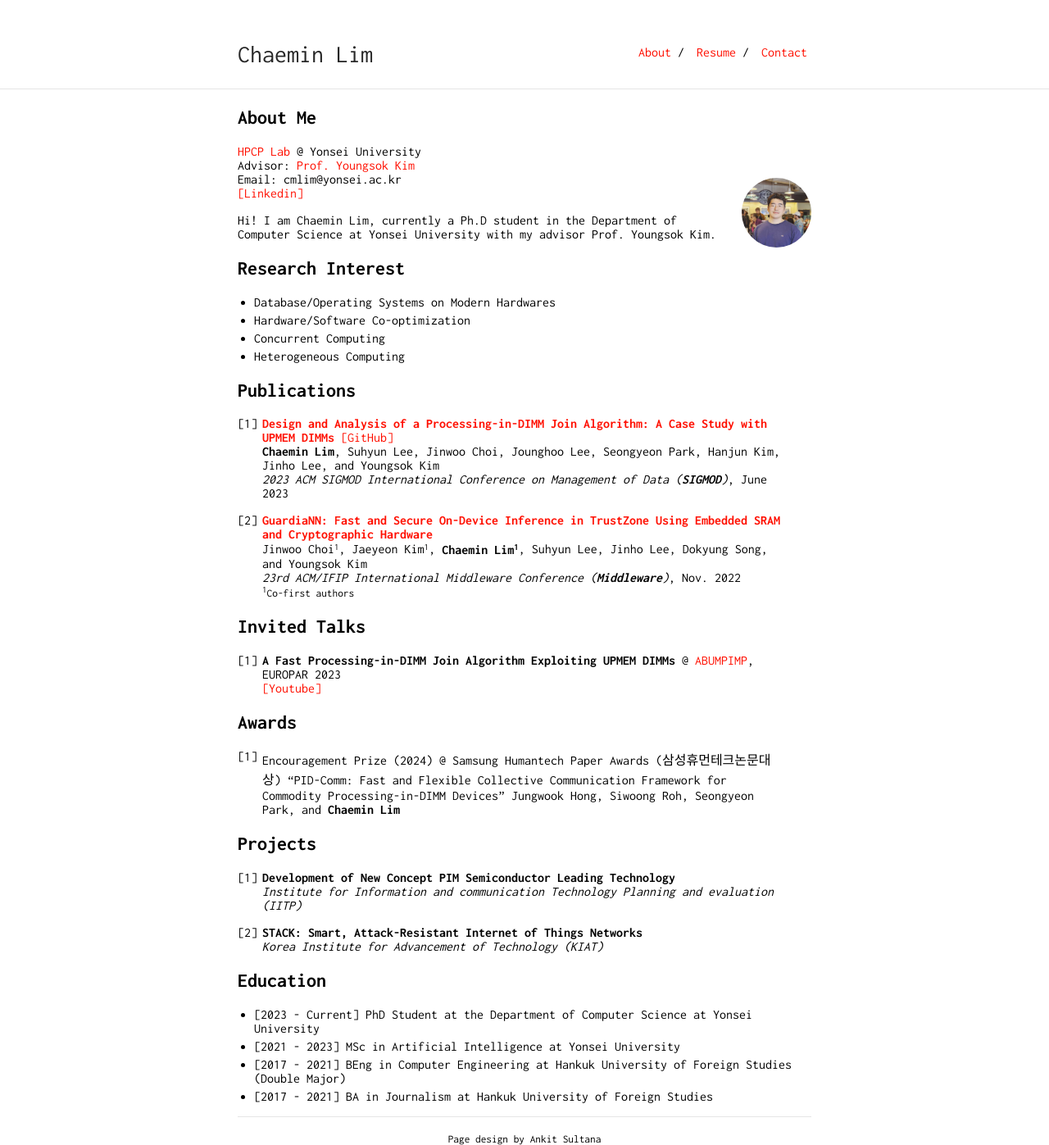
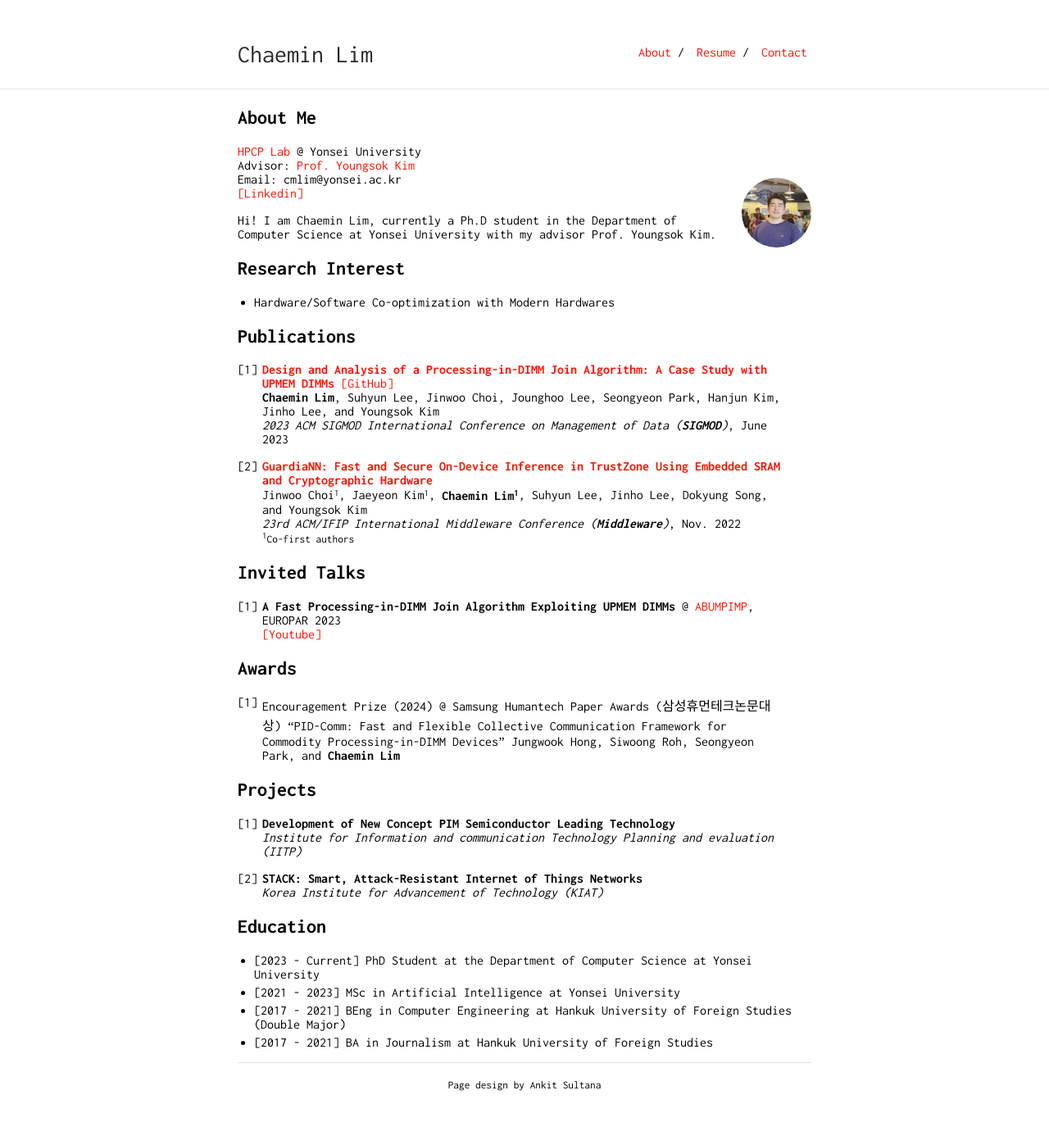
Before and after one commit to janoslim/janoslim.github.io, a Jekyll site: the page built from index.md, in a window 1280 px wide. Shown: the whole page at 82% size. Built offline with Jekyll 4.4.1, drawn with Linux system fonts in a browser that asks for light colours; our own code applies the rules of GitHub Pages for plain Markdown files; after the commit the page ends 1331 px from its top, so only the background shows below that.

Commit message:
Update index.md

```diff
--- a/index.md
+++ b/index.md
@@ -14,10 +14,7 @@
 
 ## Research Interest
 
-* Database/Operating Systems on Modern Hardwares
-* Hardware/Software Co-optimization
-* Concurrent Computing
-* Heterogeneous Computing
+* Hardware/Software Co-optimization with Modern Hardwares
 
 ## Publications
 
```
